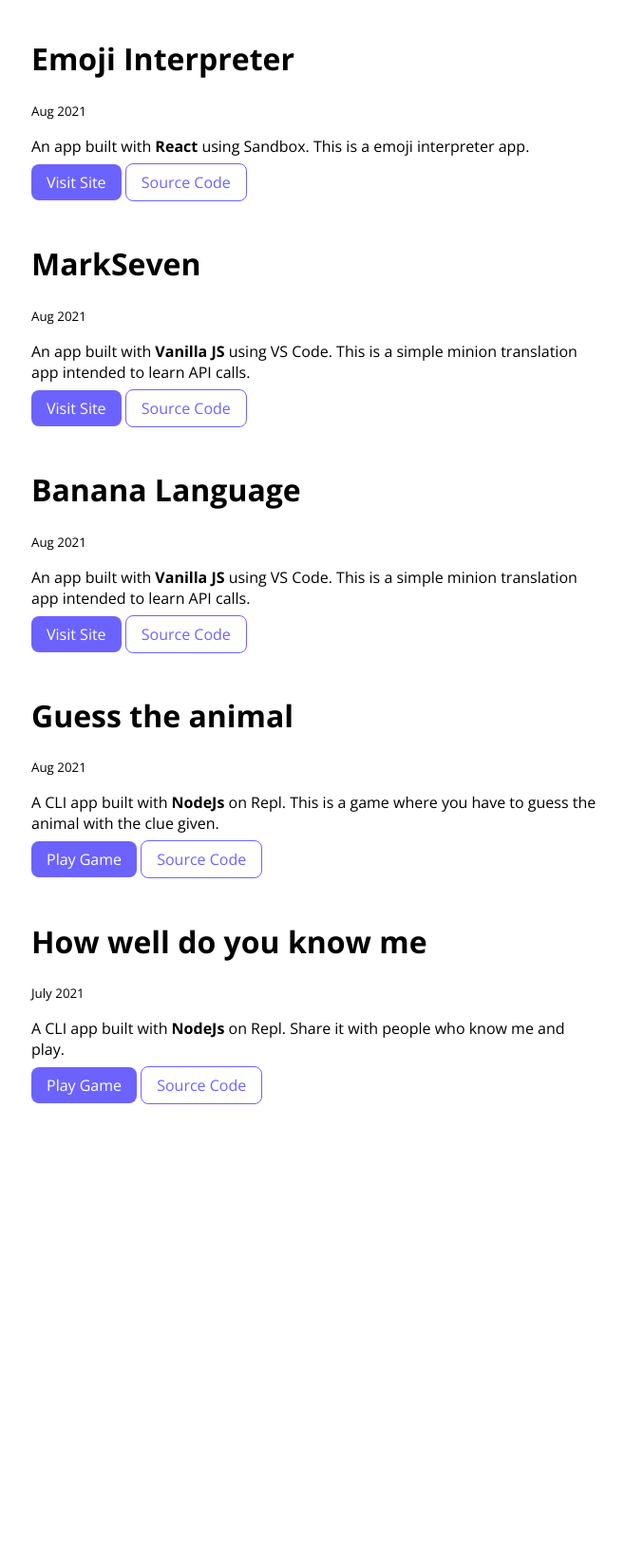
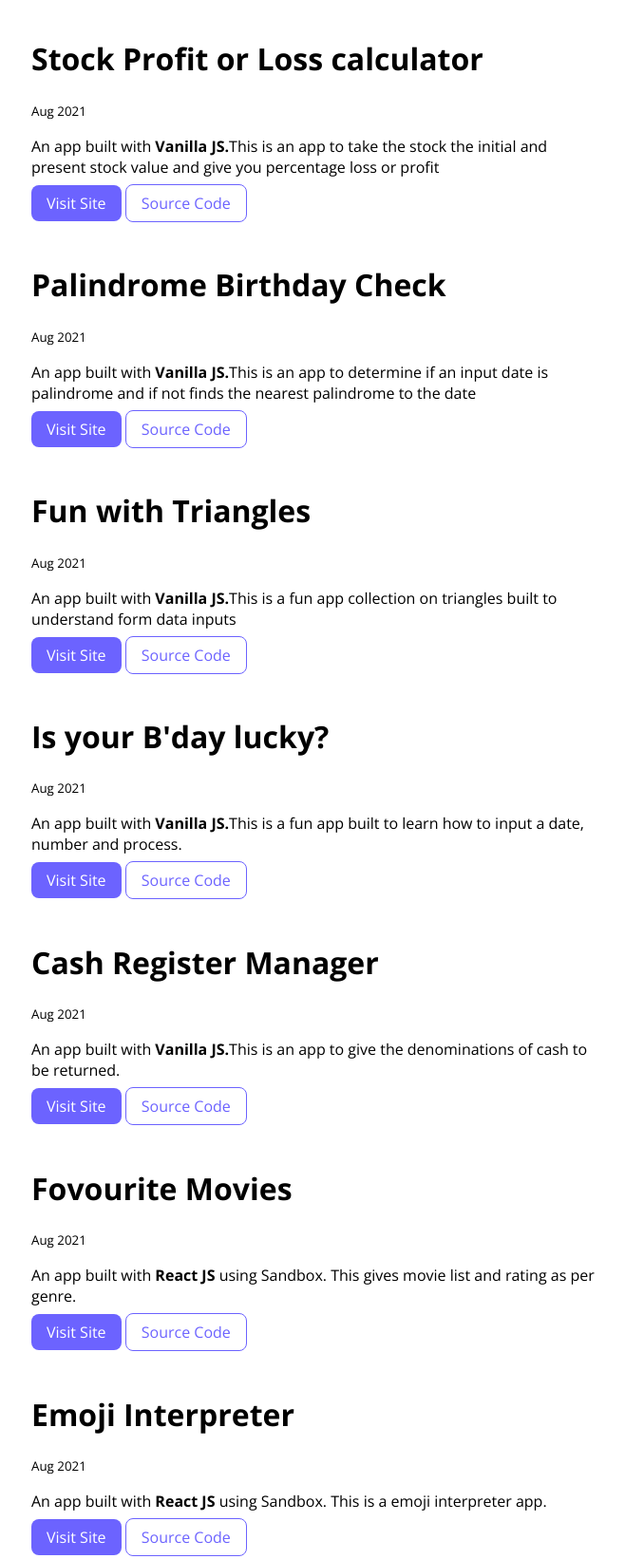
Before and after one commit to deepu-raj/NeogCamp-lesson-03, a plain HTML site: page projects.html in a window 1280 px wide. Shown: the part 289-1931 px from the top of the page at 95% size, without its empty margins (327-985 px from the left). Before the commit the page ends 1475 px from the top, so only its background shows below. Drawn offline with nearby package versions, Linux system fonts and the light colour scheme.

Commit message:
added projects

```diff
--- a/projects.html
+++ b/projects.html
@@ -30,12 +30,63 @@
     </header>
 
     <ol class ="list-nonbullet">
+
+        <div class="container container-center">
+            <li> <h1>Stock Profit or Loss calculator </h1>
+                <small>Aug 2021</small>
+                <p>An app built with <strong>Vanilla JS.</strong>This is an app to take  the stock the initial and present stock value and give you percentage loss or profit </p>
+                <a class=" link link-primary" href="https://stock-profit-loss-calculator-dveteran.netlify.app/"> Visit Site</a>
+                <a class="link link-secondary" href="https://github.com/deepu-raj/profit-loss-mark14"> Source Code</a></li>
+        </div>
+
+
+        <div class="container container-center">
+            <li> <h1>Palindrome Birthday Check</h1>
+                <small>Aug 2021</small>
+                <p>An app built with <strong>Vanilla JS.</strong>This is an app to determine if an input date is palindrome and if not finds the nearest palindrome to the date</p>
+                <a class=" link link-primary" href="https://birthdaypalindrome-dveteran.netlify.app/"> Visit Site</a>
+                <a class="link link-secondary" href="https://github.com/deepu-raj/Birthday-palindrome-mark13"> Source Code</a></li>
+        </div>
+
+        <div class="container container-center">
+            <li> <h1>Fun with Triangles</h1>
+                <small>Aug 2021</small>
+                <p>An app built with <strong>Vanilla JS.</strong>This is a fun app collection on triangles built to understand form data inputs</p>
+                <a class=" link link-primary" href="https://app.netlify.com/sites/triangle-app-d-veteran/overview"> Visit Site</a>
+                <a class="link link-secondary" href="https://github.com/deepu-raj/Fun-Triangles-Mark12"> Source Code</a></li>
+        </div>
+
+        <div class="container container-center">
+            <li> <h1>Is your B'day lucky?</h1>
+                <small>Aug 2021</small>
+                <p>An app built with <strong>Vanilla JS.</strong>This is a fun app built to learn how to  input a date, number  and process.</p>
+                <a class=" link link-primary" href="https://lucky-number-dveteran.netlify.app/"> Visit Site</a>
+                <a class="link link-secondary" href="https://github.com/deepu-raj/Lucky-number-Mark11"> Source Code</a></li>
+        </div>
+
+        <div class="container container-center">
+            <li> <h1>Cash Register Manager</h1>
+                <small>Aug 2021</small>
+                <p>An app built with <strong>Vanilla JS.</strong>This is an app to give the denominations of cash to be returned.</p>
+                <a class=" link link-primary" href="https://cash-register-manager-dveteran.netlify.app/"> Visit Site</a>
+                <a class="link link-secondary" href="https://github.com/deepu-raj/Cash-Register-markTen"> Source Code</a></li>
+        </div>
+
+
+        <div class="container container-center">
+            <li> <h1> Fovourite Movies</h1>
+                <small>Aug 2021</small>
+                <p>An app built with <strong>React JS</strong> using Sandbox. This gives movie list and rating as per genre.</p>
+                <a class=" link link-primary" href="https://zedin.csb.app/"> Visit Site</a>
+                <a class="link link-secondary" href="https://github.com/deepu-raj/csb-w2egx/blob/gh-pages/source%20code"> Source Code</a></li>
+        </div>
+
         <div class="container container-center">
             <li> <h1> Emoji Interpreter</h1>
                 <small>Aug 2021</small>
-                <p>An app built with <strong>React</strong> using Sandbox. This is a emoji interpreter app.</p>
+                <p>An app built with <strong>React JS</strong> using Sandbox. This is a emoji interpreter app.</p>
                 <a class=" link link-primary" href="https://zm5uj.csb.app/"> Visit Site</a>
-                <a class="link link-secondary" href="https://github.com/deepu-raj/Banana-App-with-styling"> Source Code</a></li>
+                <a class="link link-secondary" href="https://github.com/deepu-raj/Emoji-Interpreter-In-vanila-JS"> Source Code</a></li>
         </div>
         <div class="container container-center">
                         <li> <h1> MarkSeven</h1>
@@ -57,7 +108,7 @@
         <div class="container container-center">
             <li> <h1> Guess the animal</h1>
                 <small>Aug 2021</small>
-                <p>A CLI app built with <strong>NodeJs</strong> on Repl. This is a game where you have to guess the animal with the clue given.</p>
+                <p>A CLI app built with <strong>NodeJs</strong> on Repl. This is a game where you have to guess the animal with the clue given.Also the game has two levels</p>
                 <a class=" link link-primary" href="https://replit.com/@deepuraj/level-zero-own-game-assignment?v=1"> Play Game</a>
                 <a class="link link-secondary" href="https://github.com/deepu-raj/markTwo"> Source Code</a></li>
         </div>
```
Also changed, not shown: index.html (+2 -2 lines).
